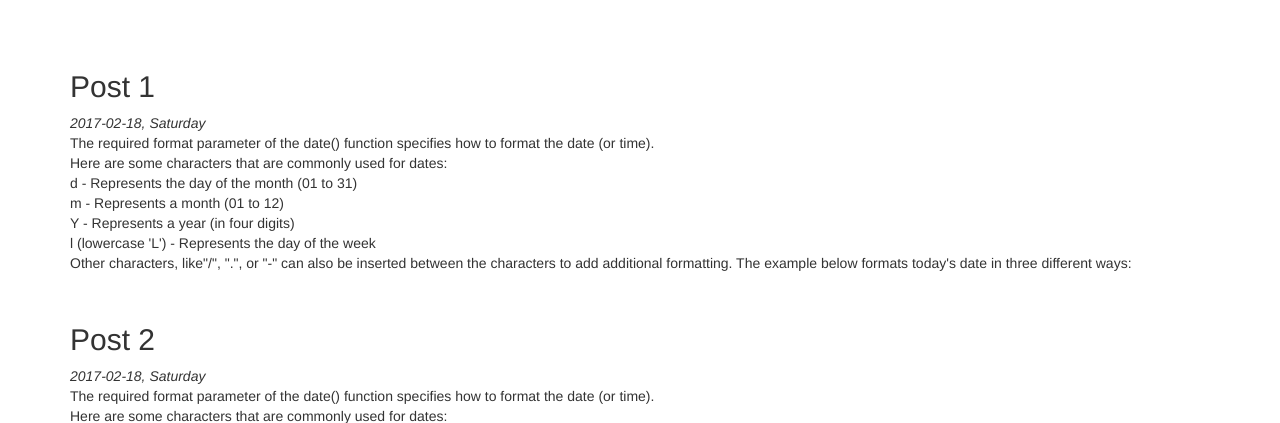
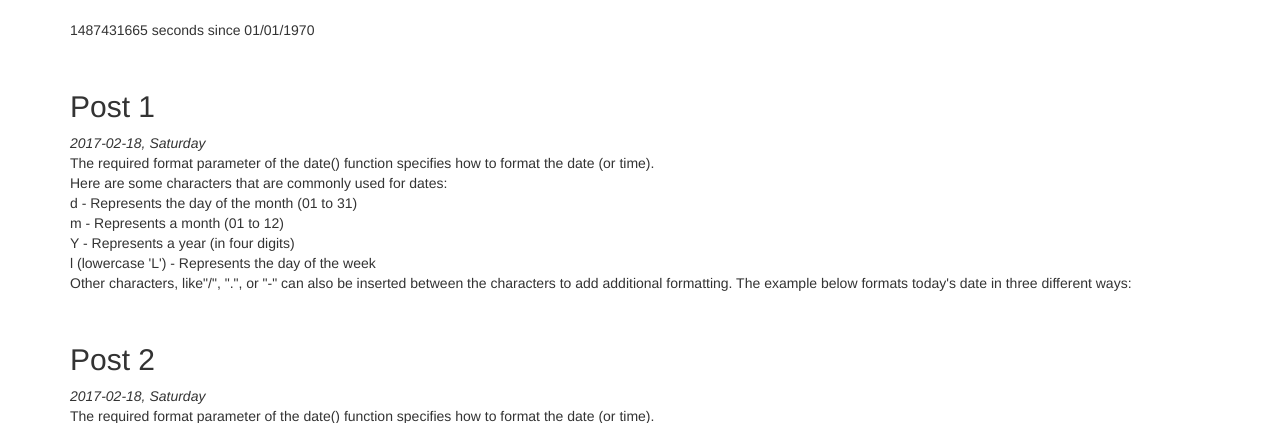
Before and after one commit to yetisyellowyacht/exercise, a PHP site: page / in a window 1280 px wide. Shown: the part 81-504 px from the top of the page. Run offline with PHP 8.4, Linux system fonts and the light colour scheme.

Commit message:
developing php code for the blog.

```diff
--- a/index.php
+++ b/index.php
@@ -21,6 +21,12 @@ and open the template in the editor.
 
 	<body>
         <div class="container">
+	        <div>
+	        	<?php
+	        		// The php code is here
+	        		echo time().' seconds since 01/01/1970';
+	        	?>
+	        </div>
 
 			<div class="post">
 				<h2>Post 1</h2>
```
